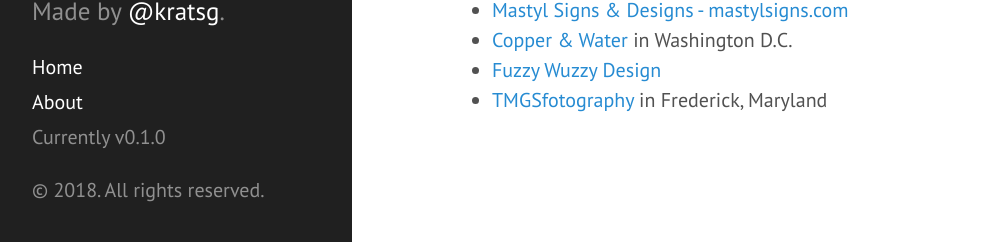
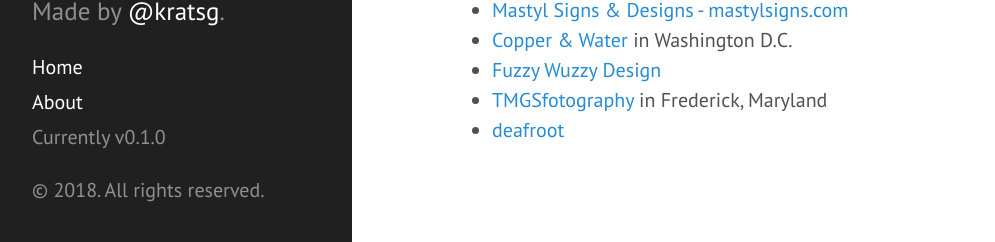
Before and after one commit to kratsg/deaf-owned-businesses, a Jekyll site: the page built from index.html, in a window 1280 px wide and 900 px high, scrolled down 901 px. Shown: the part 655-897 px from the top of the window, without its empty margins (8-1003 px from the left). Built offline with Jekyll 4.4.1, drawn with Linux system fonts in a browser that asks for light colours; Markdown is read by kramdown in place of the engine named in the settings; the list of posts is cut into pages by our own code.

Commit message:
add deafroot

```diff
--- a/_data/businesses.yml
+++ b/_data/businesses.yml
@@ -197,3 +197,7 @@
 - location: ' Frederick, Maryland'
   name: TMGSfotography
   url: https://www.facebook.com/TMGSfotography/
+
+- location: null
+  name: deafroot
+  url: https://deafroot.com
```
